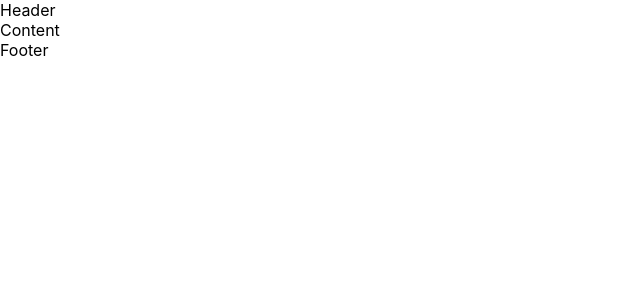
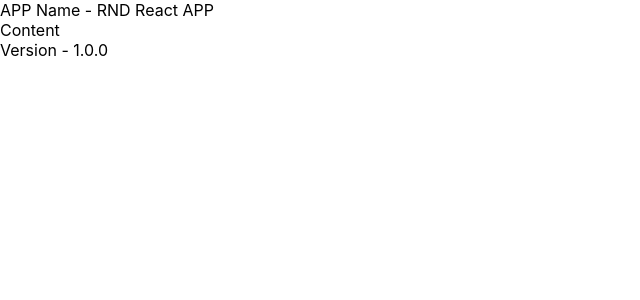
Before and after one commit to pramodcodeolima/rnd-Mern, a React (Create React App) app in the folder client/: page / in a window 1280 px wide. Shown: the top 300 px of the page, without its empty margins (0-640 px from the left). Built offline with nearby package versions, Linux system fonts and the light colour scheme.

Commit message:
Add props in functional com and class com

```diff
--- a/client/src/App.js
+++ b/client/src/App.js
@@ -5,11 +5,15 @@ import Footer from './Components/Footer';
 
 
 function App() {
+
+  const appName = `RND React APP`
+  const version = `1.0.0`
+
   return (
     <>
-      <Header/>
+      <Header appName={appName}/>
       <Content/>
-      <Footer/>
+      <Footer version={version}/>
     </>
   );
 }
--- a/client/src/Components/Footer.js
+++ b/client/src/Components/Footer.js
@@ -1,7 +1,7 @@
 import React from 'react'
 
-export default function Footer() {
+export default function Footer(props) {
   return (
-    <div>Footer</div>
+    <div>Version - {props.version}</div>
   )
 }
--- a/client/src/Components/Header.js
+++ b/client/src/Components/Header.js
@@ -1,9 +1,14 @@
 import React, { Component } from 'react'
 
 export default class Header extends Component {
+    constructor(props){
+        super(props)
+    }
+
+
   render() {
     return (
-      <div>Header</div>
+      <div>APP Name - {this.props.appName}</div>
     )
   }
 }
```
